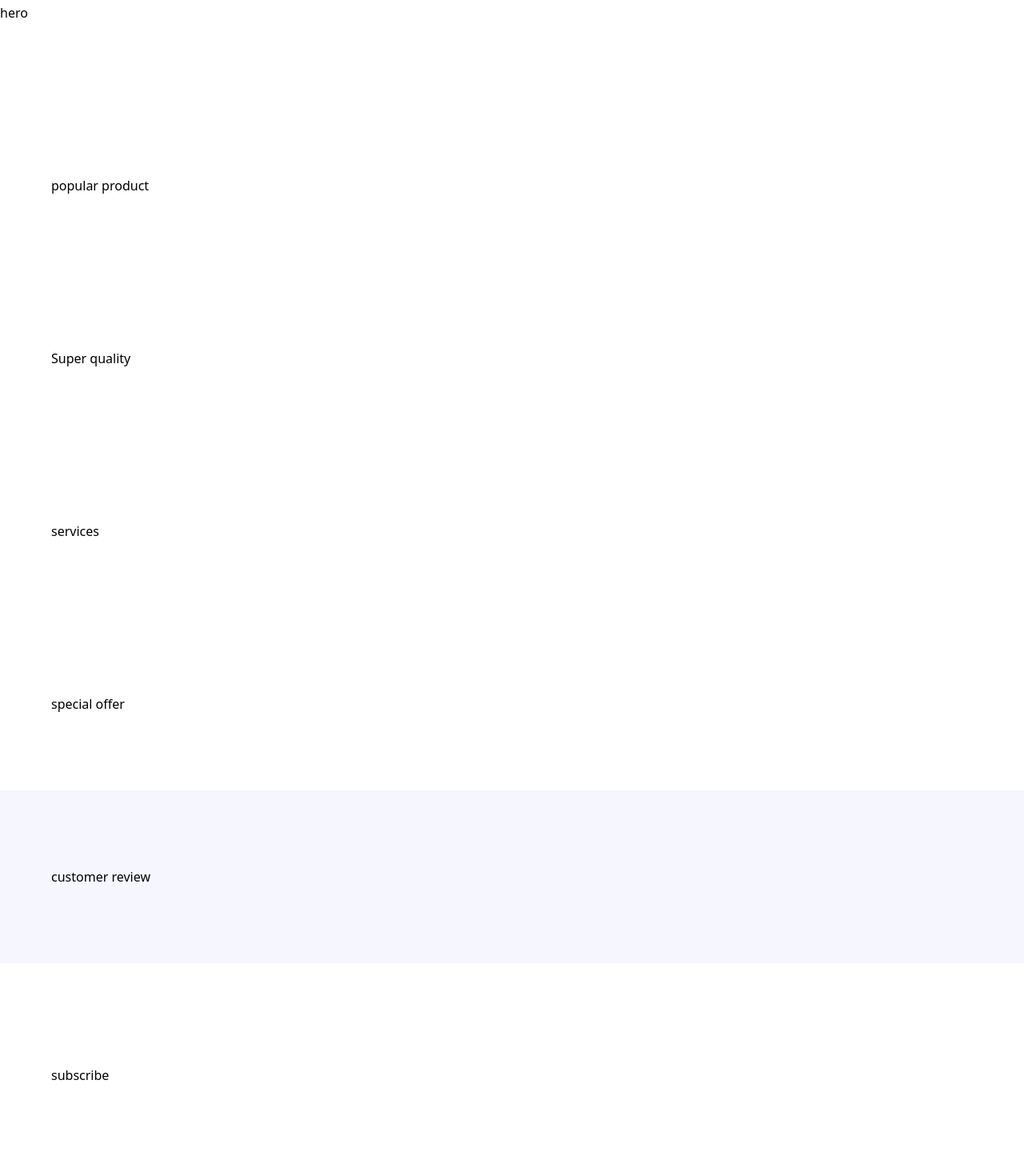
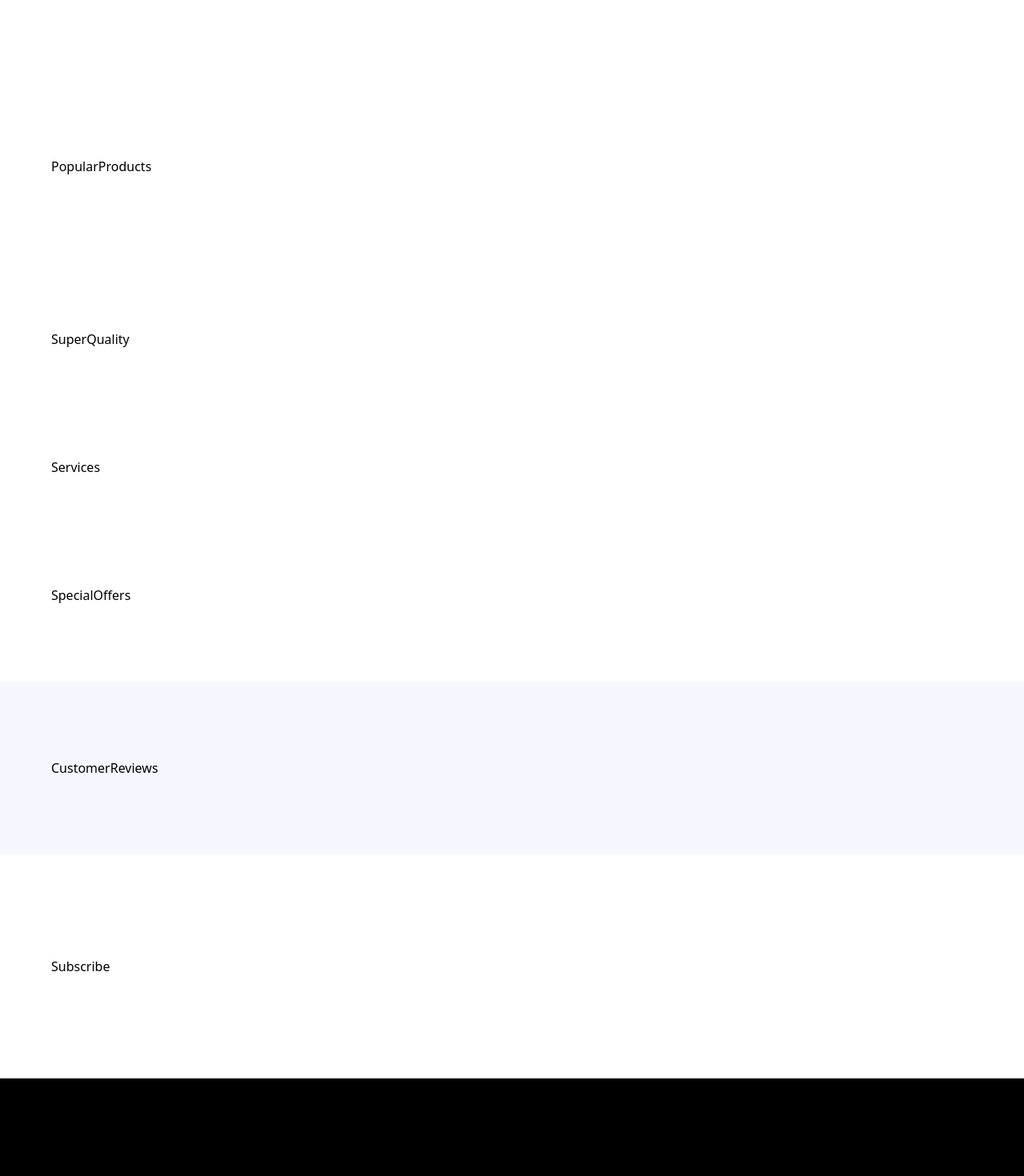
Before and after one commit to hashini-sugandika/nike_website, a React (Vite) app: page / in a window 1280 px wide. Shown: the part 20-1490 px from the top of the page at 80% size. Built offline with nearby package versions, Linux system fonts and the light colour scheme; a web font is replaced by a local one.

Commit message:
creating components

```diff
--- a/src/App.jsx
+++ b/src/App.jsx
@@ -1,36 +1,45 @@
-import React from 'react'
+
+import {
+  CustomerReviews,
+  Footer,
+  Hero,
+  PopularProducts,
+  Services,
+  SpecialOffers,
+  Subscribe,
+  SuperQuality,
+} from "./sections";
 
 const App = () => {
   return (
-    <main className="relative">
-      Nav
-      <section className="xl:padding-1 wide:padding-r padding-b">
-        hero
+    <main className='relative'>
+
+      <section className='xl:padding-l wide:padding-r padding-b'>
+        <Hero />
       </section>
-      <section className="padding">
-        popular product
+      <section className='padding'>
+        <PopularProducts />
       </section>
-      <section className="padding">
-        Super quality
+      <section className='padding'>
+        <SuperQuality />
       </section>
-      <section className="padding-x padding-y">
-        services
+      <section className='padding-x py-10'>
+        <Services />
       </section>
-      <section className="padding">
-        special offer
+      <section className='padding'>
+        <SpecialOffers />
       </section>
-      <section className="bg-pale-blue padding">
-        customer review
+      <section className='bg-pale-blue padding'>
+        <CustomerReviews />
       </section>
-      <section className="padding-x sm:py-32 py-16 w-full">
-        subscribe
+      <section className='padding-x sm:py-32 py-16 w-full'>
+        <Subscribe />
       </section>
-      <section className="bg-black padding-x padding-t pb-8">
-        footer
+      <section className=' bg-black padding-x padding-t pb-8'>
+        <Footer />
       </section>
+    </main>
+  );
+};
 
-    </main>
-  )
-}
-
-export default App
+export default App;
--- /dev/null
+++ b/src/sections/CustomerReviews.jsx
@@ -0,0 +1,11 @@
+import React from 'react'
+
+const CustomerReviews = () => {
+  return (
+    <div>
+      CustomerReviews
+    </div>
+  )
+}
+
+export default CustomerReviews
--- /dev/null
+++ b/src/sections/Footer.jsx
@@ -0,0 +1,11 @@
+import React from 'react'
+
+const Footer = () => {
+  return (
+    <div>
+      Footer
+    </div>
+  )
+}
+
+export default Footer
--- /dev/null
+++ b/src/sections/Hero.jsx
@@ -0,0 +1,11 @@
+import React from 'react'
+
+const Hero = () => {
+  return (
+    <div>
+      Hero
+    </div>
+  )
+}
+
+export default Hero
--- /dev/null
+++ b/src/sections/PopularProducts.jsx
@@ -0,0 +1,11 @@
+import React from 'react'
+
+const PopularProducts = () => {
+  return (
+    <div>
+      PopularProducts
+    </div>
+  )
+}
+
+export default PopularProducts
--- /dev/null
+++ b/src/sections/Services.jsx
@@ -0,0 +1,11 @@
+import React from 'react'
+
+const Services = () => {
+  return (
+    <div>
+      Services
+    </div>
+  )
+}
+
+export default Services
--- /dev/null
+++ b/src/sections/SpecialOffers.jsx
@@ -0,0 +1,11 @@
+import React from 'react'
+
+const SpecialOffers = () => {
+  return (
+    <div>
+      SpecialOffers
+    </div>
+  )
+}
+
+export default SpecialOffers
--- /dev/null
+++ b/src/sections/Subscribe.jsx
@@ -0,0 +1,11 @@
+import React from 'react'
+
+const Subscribe = () => {
+  return (
+    <div>
+      Subscribe
+    </div>
+  )
+}
+
+export default Subscribe
--- /dev/null
+++ b/src/sections/SuperQuality.jsx
@@ -0,0 +1,11 @@
+import React from 'react'
+
+const SuperQuality = () => {
+  return (
+    <div>
+      SuperQuality
+    </div>
+  )
+}
+
+export default SuperQuality
--- /dev/null
+++ b/src/sections/index.js
@@ -0,0 +1,20 @@
+import Hero from './Hero';
+import PopularProducts from './PopularProducts';
+import CustomerReviews from './CustomerReviews';
+import Footer from './Footer';
+import Services from './Services';
+import Subscribe from './Subscribe';
+import SpecialOffers from './SpecialOffers';
+import SuperQuality from './SuperQuality'
+
+
+export{
+    Hero,
+    PopularProducts,
+    CustomerReviews,
+    Footer,
+    Services,
+    Subscribe,
+    SpecialOffers,
+    SuperQuality
+}
```
